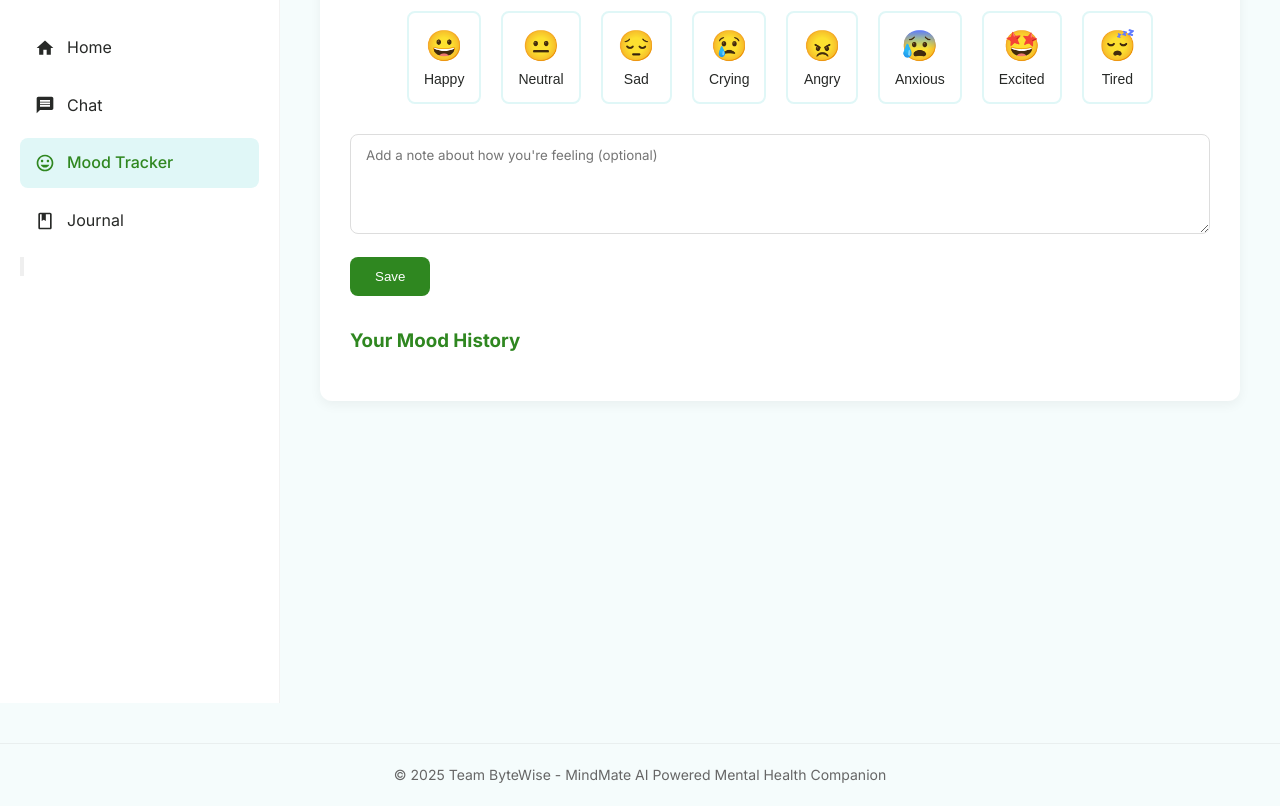
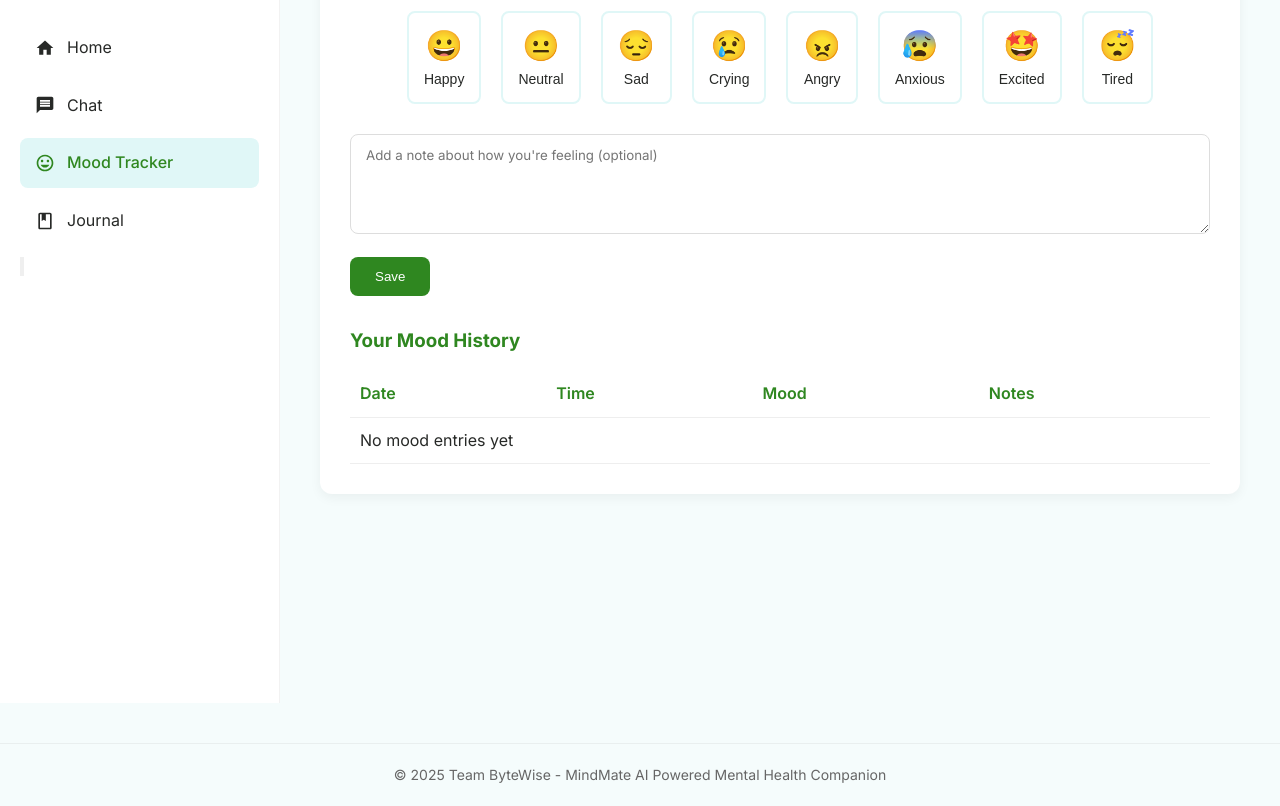
Before and after one commit to amitsikdar37/MindMate, a plain HTML site: page frontend/index.html in a window 1280 px wide. Both pictures are taken after a click on the item "Mood Tracker". Shown: the part 97-903 px from the top of the page. Drawn offline with nearby package versions, Linux system fonts and the light colour scheme.

Commit message:
updated mood tracker history

```diff
--- a/frontend/index.html
+++ b/frontend/index.html
@@ -142,8 +142,19 @@
                     <div class="mood-history">
                         <h3>Your Mood History</h3>
                         <table class="mood-table">
-                            <!-- Table header and body -->
+                            <thead>
+                                <tr>
+                                    <th>Date</th>
+                                    <th>Time</th>
+                                    <th>Mood</th>
+                                    <th>Notes</th>
+                                </tr>
+                            </thead>
+                            <tbody id="mood-history-table">
+                                <!-- Mood entries will be added here dynamically -->
+                            </tbody>
                         </table>
+
                     </div>
                 </div>
             </section>
```
